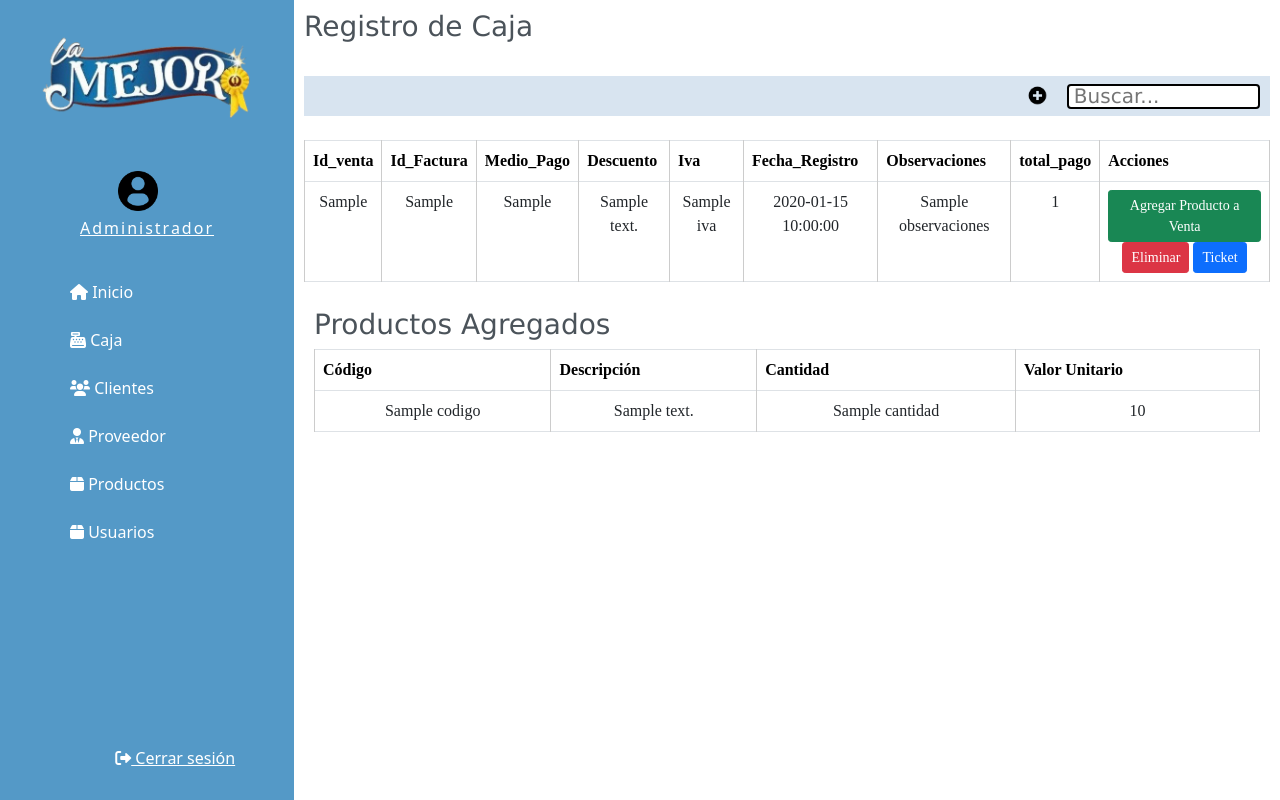
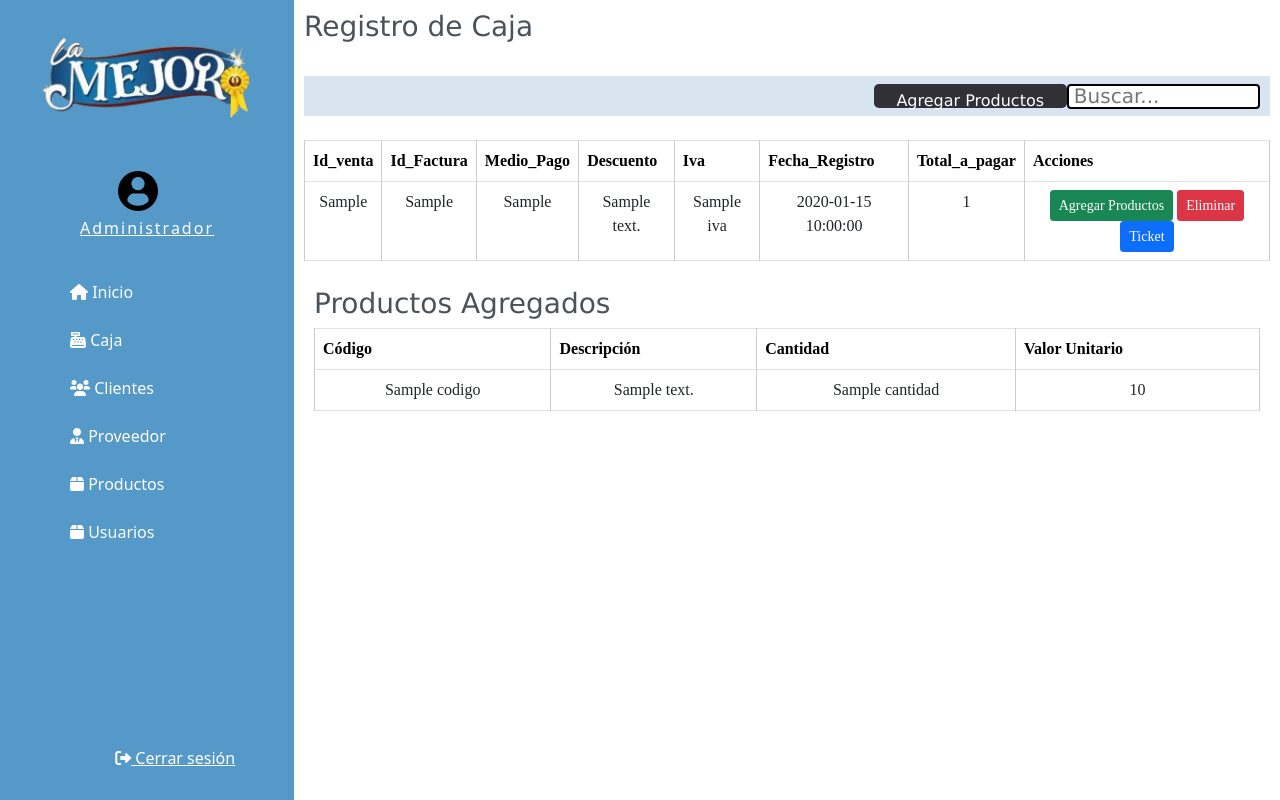
Before and after one commit to MarcelaEC123/Proyecto_web, a Flask app: template aplicativo_pos_hc/aplicativo_pos_hc/templates/caja.html in a window 1280 px wide. Run offline with Flask 3, Linux system fonts and the light colour scheme; the template is opened without the code that fills it: most values are stand-ins (such as "Sample title", 1, 10 or a date in 2020).

Commit message:
Ajustes en registro caja

```diff
--- a/aplicativo_pos_hc/aplicativo_pos_hc/app.py
+++ b/aplicativo_pos_hc/aplicativo_pos_hc/app.py
@@ -3,7 +3,6 @@ from flask import Flask, request, render_template, redirect, url_for
 import database as db
 
 app = Flask(__name__, template_folder="C:\\Users\\lenovo\\OneDrive\\Desktop\\UNIAGUSTINIANA\\Proyecto\\Proyecto_web\\aplicativo_pos_hc\\aplicativo_pos_hc\\templates")
-
 # Ruta para la página de inicio
 @app.route("/")
 def index():
@@ -102,15 +101,14 @@ def addGuardarVenta():
     descuento = request.form['descuento']
     iva = request.form['iva']
     fecha_registro = request.form['fecha_registro']
-    observaciones = request.form['observaciones']
-    total_pago = request.form['total_pago']
+    total_a_pagar = request.form['total_a_pagar']
 
     # Corrige la cantidad de parámetros y la consulta SQL para la inserción de la venta
-    if id_venta and id_factura and medio_pago and descuento and iva and fecha_registro and observaciones and total_pago:
+    if id_venta and id_factura and medio_pago and descuento and iva and fecha_registro and total_a_pagar:
         try:
             db_connection, cursor = db.conectar_bd()
-            sql_venta = "INSERT INTO venta (id_venta, id_factura, medio_pago, descuento, iva, fecha_registro, observaciones,total_pago) VALUES (%s,%s,  %s, %s, %s, %s, %s, %s)"
-            data_venta = (id_venta, id_factura, medio_pago, descuento, iva, fecha_registro, observaciones,total_pago)
+            sql_venta = "INSERT INTO venta (id_venta, id_factura, medio_pago, descuento, iva, fecha_registro, total_a_pagar) VALUES (%s,  %s, %s, %s, %s, %s, %s)"
+            data_venta = (id_venta, id_factura, medio_pago, descuento, iva, fecha_registro,total_a_pagar)
             cursor.execute(sql_venta, data_venta)
 
             db_connection.commit()
--- a/aplicativo_pos_hc/aplicativo_pos_hc/templates/caja.html
+++ b/aplicativo_pos_hc/aplicativo_pos_hc/templates/caja.html
@@ -50,11 +50,11 @@
         <div class="content d-flex flex-column ">
             <h3>Registro de Caja</h3>
             <div class="horizontal-bar my-4 d-flex py-2 justify-content-end ">
-                <img src="/static/images/agregar.png" alt="agregar" class="icon" onclick="openAgregarVentaModal()">
+                <button type="button" class="btn btn-danger btn-primary" onclick="openAgregarVentaModal()">Agregar Productos</button>
                 <input type="text" id="search-input" placeholder="Buscar...">
             </div>
 
-            <table class="table table-bordered">
+            <table class="table table-bordered ">
                 <thead>
                     <th scope="col">Id_venta</th>
                     <th scope="col">Id_Factura</th>
@@ -62,8 +62,7 @@
                     <th scope="col">Descuento</th>
                     <th scope="col">Iva</th>
                     <th scope="col">Fecha_Registro</th>
-                    <th scope="col">Observaciones</th>
-                    <th scope="col">total_pago</th>
+                    <th scope="col">Total_a_pagar</th>
                     <th scope="col">Acciones</th>
                 </thead>
 
@@ -76,13 +75,10 @@
                         <td>{{ d.descuento }}</td>
                         <td>{{ d.iva }}</td>
                         <td>{{ d.fecha_registro }}</td>
-                        <td>{{ d.observaciones }}</td>
-                        <td>{{ d.total_pago }}</td>
+                        <td>{{ d.total_a_pagar }}</td>
                         <td>
-
-
                             <button type="button" class="btn btn-success btn-sm"
-                                onclick="openAgregarProductoModal('{{ d.id_venta }}')">Agregar Producto a Venta</button>
+                                onclick="openAgregarProductoModal('{{ d.id_venta }}')">Agregar Productos</button>
                                 <a href="{{ url_for('deleteVenta', id_venta=d.id_venta) }}"
                                 class="btn btn-danger btn-sm">Eliminar</a>
                              <a href="{{ url_for('generar_ticket', id_venta=d.id_venta) }}"
@@ -121,7 +117,7 @@
     <div class="modal-content">
         <form action="/guardarVenta" id="venta_form" method="post">
             <div class="modal-header">
-                <h2>Registro de venta</h2>
+                <h2>Registrar Venta</h2>
                 <span class="close" onclick="closeModal()">×</span>
             </div>
             <div class="modal-body">
@@ -148,21 +144,19 @@
                         <label for="descuento">Descuento:</label>
                         <input type="text" id="descuento" name="descuento">
                     </div>
+                </div>
+                <div class="caja1">
                     <div class="form-group">
-                        <label for="observaciones">Observaciones:</label>
-                        <input type="text" id="observaciones" name="observaciones">
+                        <label for="iva">Iva:</label>
+                        <input type="text" id="iva" name="iva">
                     </div>
                     <div class="form-group">
                         <label for="fecha_registro">Fecha de Registro:</label>
-                        <input type="text" id="fecha_registro" name="fecha_registro" readonly>
+                        <input type="text" id="fecha_registro" name="fecha_registro">
                     </div>
                     <div class="form-group">
-                        <label for="iva">IVA:</label>
-                        <input type="text" id="iva" name="iva">
-                    </div>
-                    <div class="form-group">
-                        <label for="total_pago">Total a pagar:</label>
-                        <input type="text" id="total_pago" name="total_pago">
+                        <label for="total_a_pagar">Total a pagar:</label>
+                        <input type="text" id="total_a_pagar" name="total_a_pagar">
                     </div>
                 </div>
             </div>
@@ -170,9 +164,10 @@
                     <button type="button" class="btn btn-default" onclick="closeModal()">Cancelar</button>
                     <button type="submit" class="btn btn-success">Guardar</button>
                 </div>
+            </div>
         </form>
     </div>
- <!-- Ventana modal agregar venta -->
+ <!-- Ventana modal agregar venta
 <div id="myModal" class="modal">
     <div class="modal-content">
         <form action="/guardarVenta" id="venta_form" method="post">
@@ -228,7 +223,7 @@
             </div>
         </form>
     </div>
-</div>
+</div> -->
 
 <script>
     // Función para abrir la ventana modal de agregar venta
@@ -326,14 +321,12 @@
     function asignarFechaRegistro() {
     // Obtener la fecha y hora actual
     var now = new Date();
-        // Obtener la hora en formato de 12 horas
-        var hours = now.getHours() % 12 || 12; // Ajustar la hora a 12 si es medianoche
-        var am_pm = now.getHours() >= 12 ? "PM" : "AM"; // Determinar si es AM o PM
-        // Formatear la fecha y hora en el formato deseado
-        var formattedDate = now.getFullYear() + '-' + (now.getMonth() + 1).toString().padStart(2, '0') + '-' + now.getDate().toString().padStart(2, '0') + ' ' + hours.toString().padStart(2, '0') + ':' + now.getMinutes().toString().padStart(2, '0') + ':' + now.getSeconds().toString().padStart(2, '0') + ' ' + am_pm;
+    // Formatear la fecha y hora en el formato deseado (24 horas)
+    var formattedDate = now.getFullYear() + '-' + (now.getMonth() + 1).toString().padStart(2, '0') + '-' + now.getDate().toString().padStart(2, '0') + ' ' + now.getHours().toString().padStart(2, '0') + ':' + now.getMinutes().toString().padStart(2, '0') + ':' + now.getSeconds().toString().padStart(2, '0');
     // Asignar la fecha y hora al campo fecha_registro
     document.getElementById("fecha_registro").value = formattedDate;
 }
+
     // Llamar a la función asignarFechaRegistro cuando se cargue la página
     window.onload = function() {
         asignarFechaRegistro();
```
Also changed, not shown: aplicativo_pos_hc/aplicativo_pos_hc/templates/productos.html (+68 -26 lines). Lines whose indentation alone changed are shown as unchanged.
